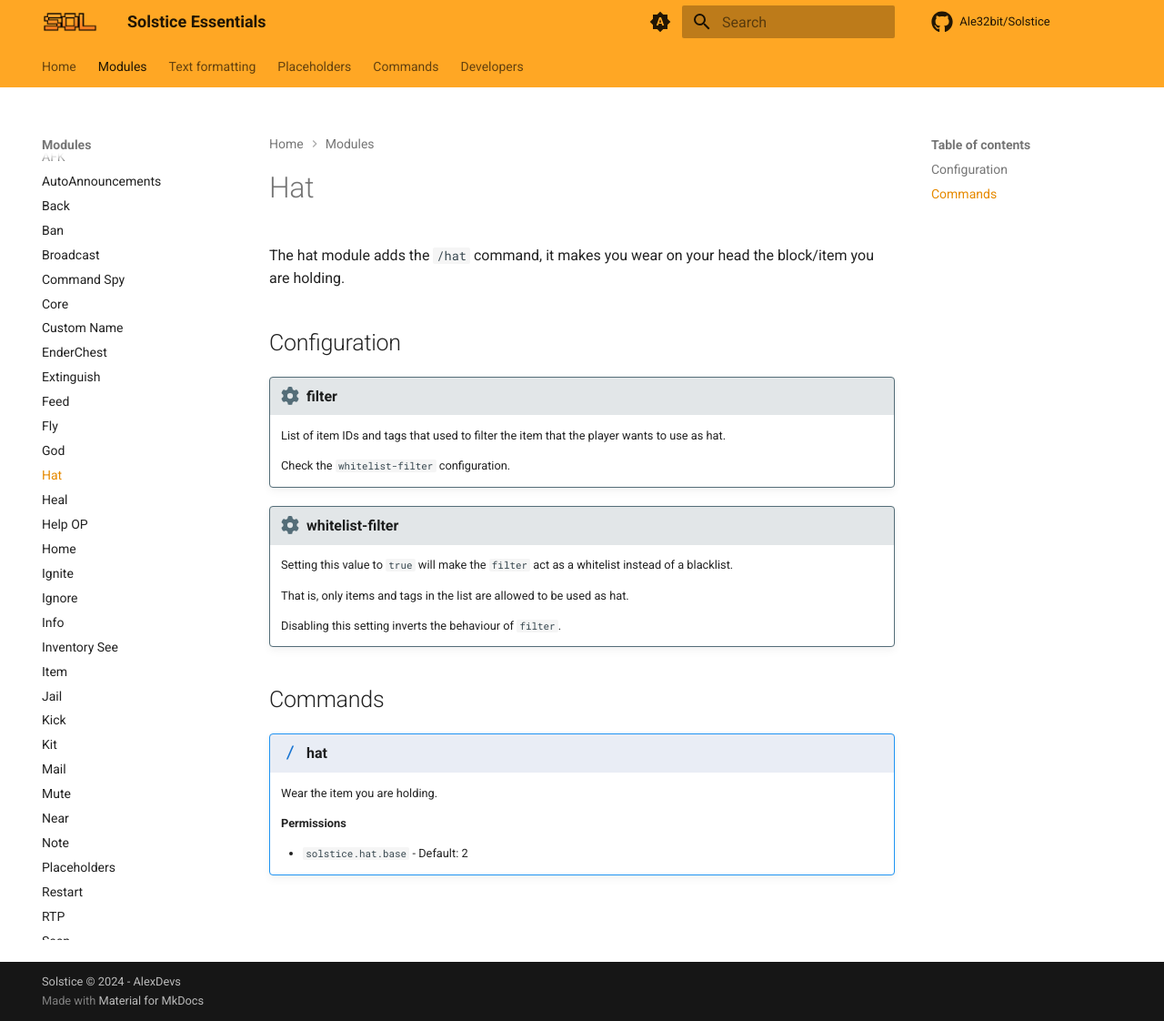
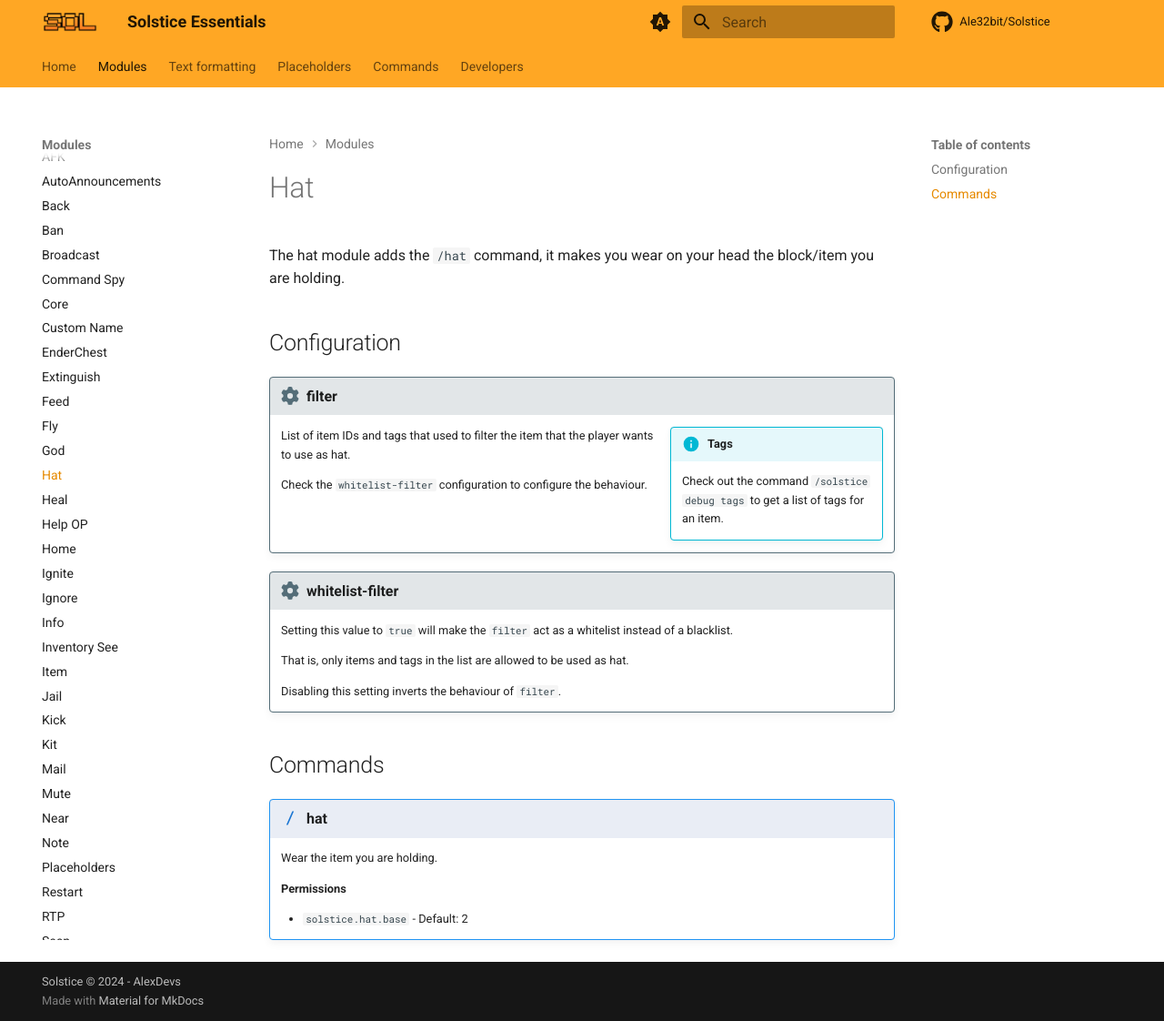
Before and after one commit to Ale32bit/Solstice-docs, an MkDocs documentation site: the page built from docs/modules/hat.md, in a window 1280 px wide and 1122 px high. Shown: the whole window at 91% size. Built offline with MkDocs 1.6.1 and Material for MkDocs 9.7.7, drawn with Linux system fonts in a browser that asks for light colours; plug-ins that fetch from the network failed and are left out; comment, search, counter and statistics services are not loaded; the version menu is left out.

Commit message:
Added suggestion

```diff
--- a/docs/modules/hat.md
+++ b/docs/modules/hat.md
@@ -6,9 +6,13 @@ The hat module adds the `/hat` command, it makes you wear on your head the block
 
 !!! config "filter"
 
+    !!! info inline end "Tags"
+
+        Check out the command `/solstice debug tags` to get a list of tags for an item.
+
     List of item IDs and tags that used to filter the item that the player wants to use as hat.
 
-    Check the `whitelist-filter` configuration.
+    Check the `whitelist-filter` configuration to configure the behaviour.
 
 !!! config "whitelist-filter"
 
```
